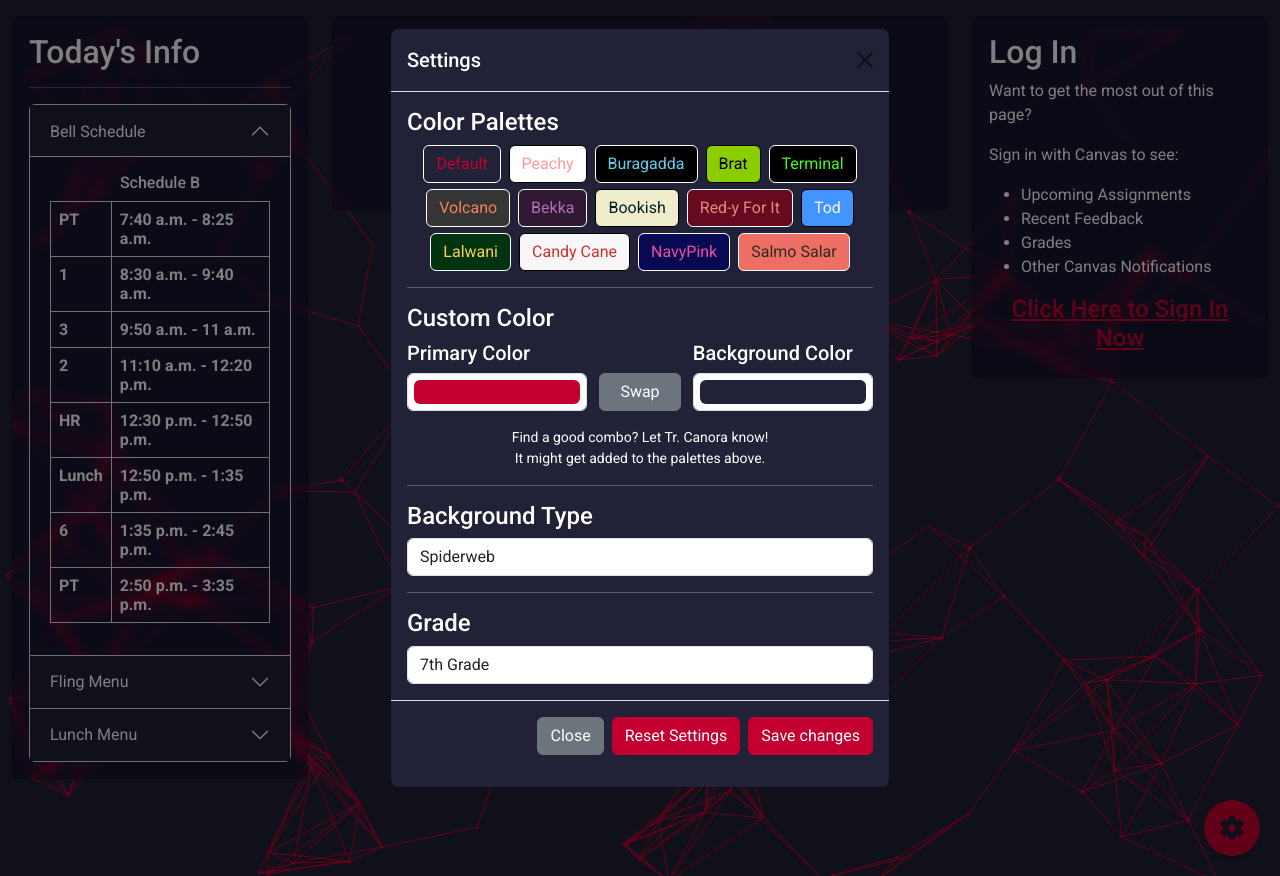
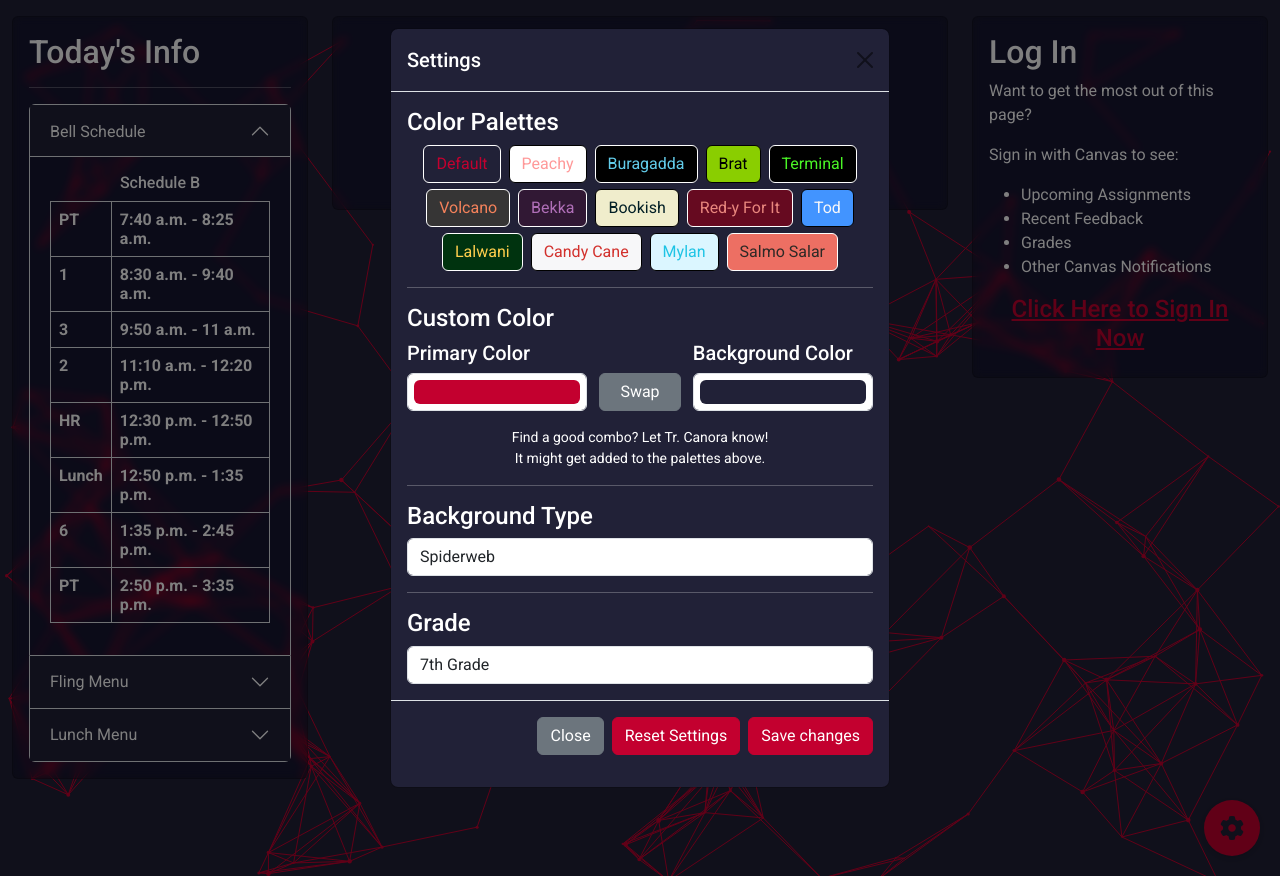
Before and after one commit to dc74089/schooldash, a Django app: page / in a window 1280 px wide, after a click that opens the changed part. Run offline with Django 4.2, Linux system fonts and the light colour scheme; data comes from the database, SQL or seed files in the repository; data that the repository does not hold is empty; some libraries are stand-ins or nearby versions.

Commit message:
Add "Roboto Mono" font and update palette with Mylan theme

```diff
--- a/app/templates/app/index.html
+++ b/app/templates/app/index.html
@@ -28,6 +28,8 @@
   <link rel="preconnect" href="https://fonts.googleapis.com">
   <link rel="preconnect" href="https://fonts.gstatic.com" crossorigin>
   <link href="https://fonts.googleapis.com/css2?family=Roboto:ital,wght@0,100;0,300;0,400;0,500;0,700;0,900;1,100;1,300;1,400;1,500;1,700;1,900&display=swap"
+        rel="stylesheet">
+  <link href="https://fonts.googleapis.com/css2?family=Roboto+Mono:ital,wght@0,100..700;1,100..700&display=swap"
         rel="stylesheet">
   <link rel="stylesheet" href="https://cdnjs.cloudflare.com/ajax/libs/font-awesome/6.6.0/css/all.min.css"
         integrity="sha512-Kc323vGBEqzTmouAECnVceyQqyqdsSiqLQISBL29aUW4U/M7pSPA/gEUZQqv1cwx4OnYxTxve5UMg5GT6L4JJg=="
@@ -249,6 +251,9 @@
           ;
           filter: blur(0.7px);
           text-transform: lowercase;
+      {% elif primary.lower == '#4af626' %}
+          font-family: "Roboto Mono", monospace, system-ui, -apple-system, "Segoe UI", Roboto, "Helvetica Neue", "Noto Sans", "Liberation Sans", Arial, sans-serif, "Apple Color Emoji", "Segoe UI Emoji", "Segoe UI Symbol", "Noto Color Emoji"
+          ;
       {% else %}
           font-family: "Roboto", system-ui, -apple-system, "Segoe UI", Roboto, "Helvetica Neue", "Noto Sans", "Liberation Sans", Arial, sans-serif, "Apple Color Emoji", "Segoe UI Emoji", "Segoe UI Symbol", "Noto Color Emoji"
           ;
@@ -588,8 +593,8 @@
                  onclick="palette('#FFCF4D', '#00330f')">Lalwani</a>
               <a href="#" class="btn mx-1" style="background-color: #F7F7F9; color: #D2302C; border-color: black"
                  onclick="palette('#D2302C', '#F7F7F9')">Candy Cane</a>
-              <a href="#" class="btn mx-1" style="background-color: #070952; color: #ef4da0; border-color: white"
-                 onclick="palette('#ef4da0', '#070952')">NavyPink</a>
+              <a href="#" class="btn mx-1" style="background-color: #dbf6ff; color: #1fc4e5; border-color: black"
+                 onclick="palette('#1fc4e5', '#dbf6ff')">Mylan</a>
               <a href="#" class="btn mx-1" style="background-color: #ed6f63; color: #2D2926; border-color: white"
                  onclick="palette('#2D2926', '#ed6f63')">Salmo Salar</a>
             </div>
```
